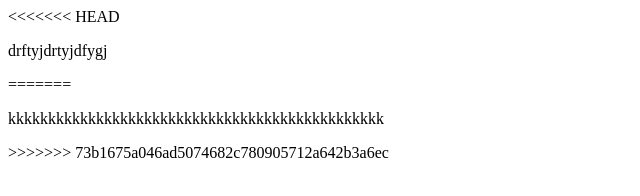
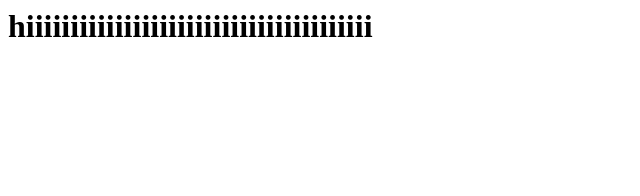
Before and after one commit to nguyenquochung25206-hub/demo_html, a plain HTML site: page index.html in a window 1280 px wide. Shown: the whole page, without its empty margins (0-640 px from the left). Drawn offline with Linux system fonts and the light colour scheme.

Commit message:
Update index.html

```diff
--- a/index.html
+++ b/index.html
@@ -1,6 +1 @@
-<<<<<<< HEAD
-<p>drftyjdrtyjdfygj</p>
-=======
-<p>kkkkkkkkkkkkkkkkkkkkkkkkkkkkkkkkkkkkkkkkkkkkkkk</p>
-
->>>>>>> 73b1675a046ad5074682c780905712a642b3a6ec
+<h1>hiiiiiiiiiiiiiiiiiiiiiiiiiiiiiiiiiiiiiii</h1>
```
